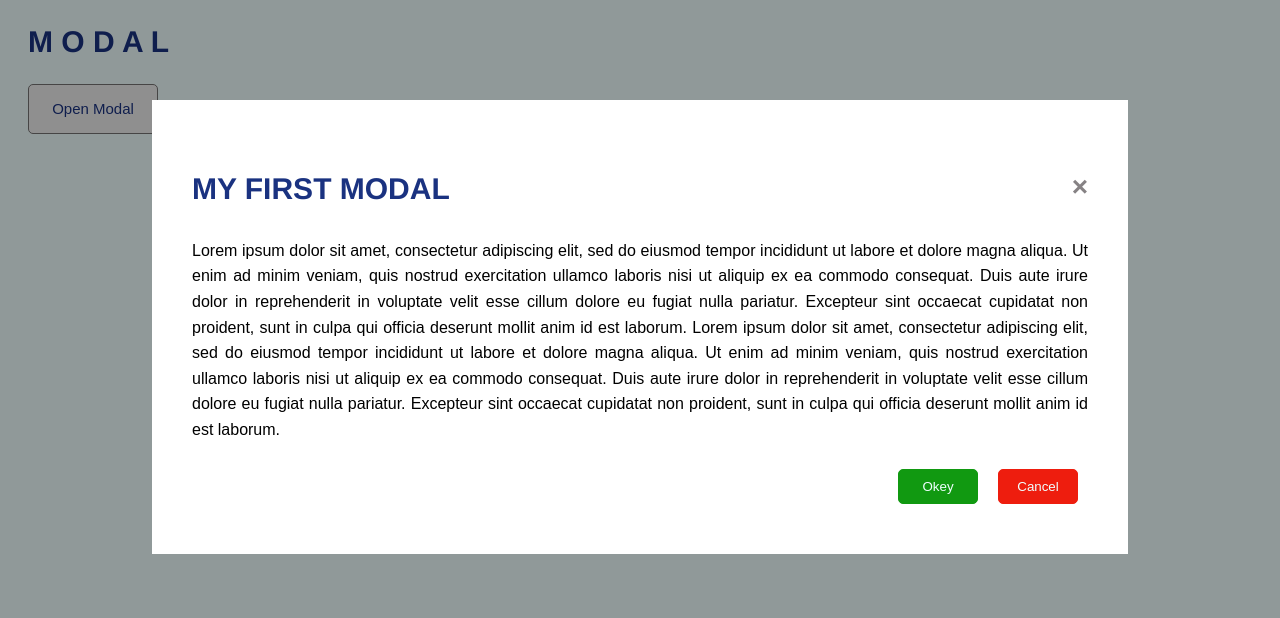
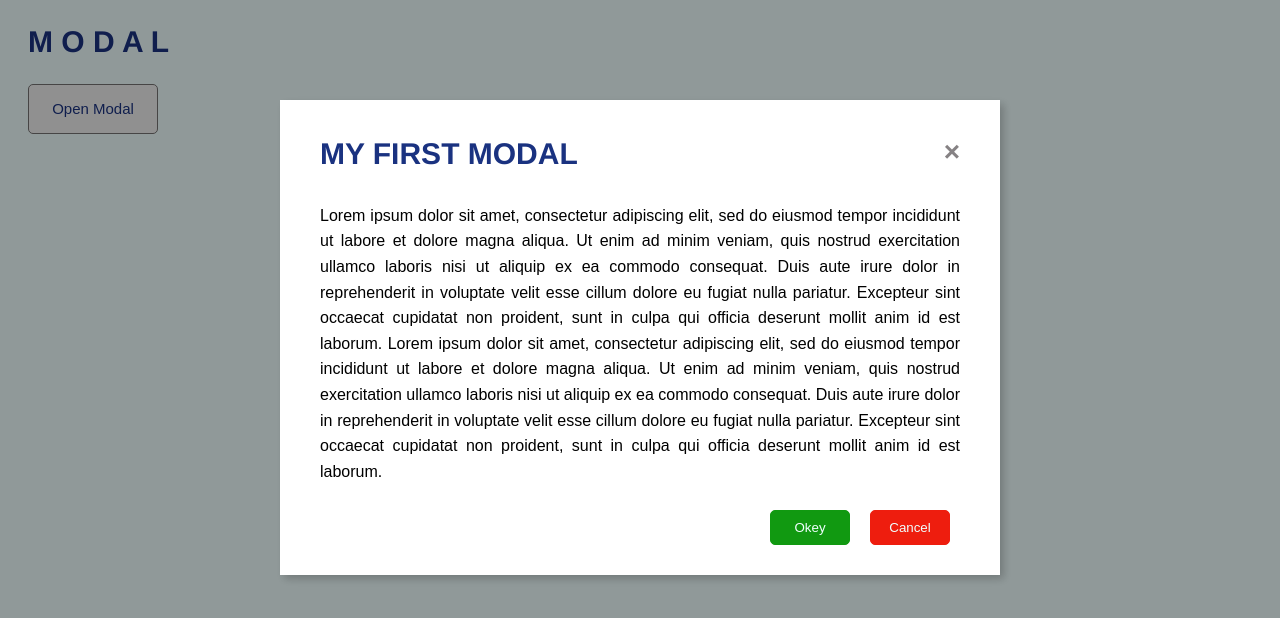
Before and after one commit to plecs-github/modal, a plain HTML site: page index.html in a window 1280 px wide. Both pictures are taken after a click on the button "Open Modal". Drawn offline with Linux system fonts and the light colour scheme.

Commit message:
Fixed css file

```diff
--- a/css/modal.css
+++ b/css/modal.css
@@ -41,12 +41,27 @@ body {
 .modal-content {
   background-color:rgb(255,255,255);
   margin: auto;
-  padding: 40px;
-  width: 70%;
+  padding-top: 5px;
+  padding-left: 40px;
+  padding-right: 40px;
+  padding-bottom: 20px;
+  width: 100%;
   text-align: justify;
   line-height: 1.6;
+  box-shadow: 4px 4px 8px 0 rgba(0,0,0,0.2);
+  animation-name: modalToTop;
+  animation-duration: 0.9s
 }
 
+@keyframes modalToTop {
+  from {opacity: 0}
+  to {opacity: 1}
+}
+
+@media only screen and (min-width: 560px) {
+  .modal-content {width: 50%;}
+
+}
 .close {
   color: rgb(134, 130, 132);
   float: right;
@@ -55,7 +70,7 @@ body {
 }
 
 .close:hover {
-  color: #000;
+  color: rgb(0,0,0);
   text-decoration: none;
   cursor: pointer;
 }
```
